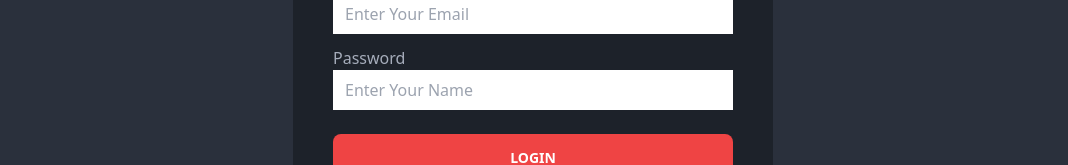
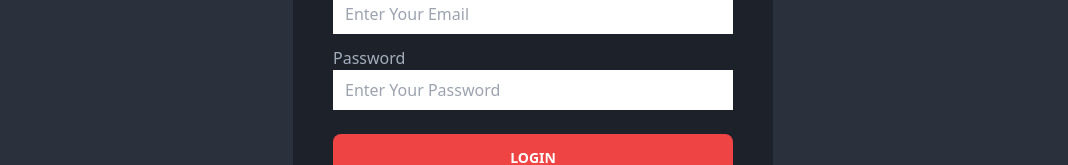
Before and after one commit to mdasif61/brandFood_client, a React (Vite) app: page /login in a window 1280 px wide. Shown: the part 347-512 px from the top of the page, without its empty margins (107-1175 px from the left). Built offline with nearby package versions, Linux system fonts and the light colour scheme; no server answers.

Commit message:
input placeholder text chenge

```diff
--- a/index.html
+++ b/index.html
@@ -4,7 +4,7 @@
     <meta charset="UTF-8" />
     <link rel="icon" type="image/png" href="/public/title_icon.png" />
     <meta name="viewport" content="width=device-width, initial-scale=1.0" />
-    <title>Brand Food</title>
+    <title>Brand Food.C</title>
   </head>
   <body>
     <div id="root"></div>
--- a/src/components/AllPages/Login/Login.jsx
+++ b/src/components/AllPages/Login/Login.jsx
@@ -79,7 +79,7 @@ const Login = () => {
               className="w-full focus:outline-none focus:bg-transparent focus:border-b-2 focus:text-white h-10 py-2 px-3 bg-white"
               type="password"
               name="password"
-              placeholder="Enter Your Name"
+              placeholder="Enter Your Password"
               id=""
             />
           </div>
--- a/src/components/AllPages/Register/Register.jsx
+++ b/src/components/AllPages/Register/Register.jsx
@@ -99,7 +99,7 @@ const Register = () => {
             className="w-full focus:outline-none focus:bg-transparent focus:border-b-2 focus:text-white h-10 py-2 px-3 bg-white"
             type="password"
             name="password"
-            placeholder="Enter Your Name"
+            placeholder="Enter Your Password"
             id=""
           />
         </div>
```
